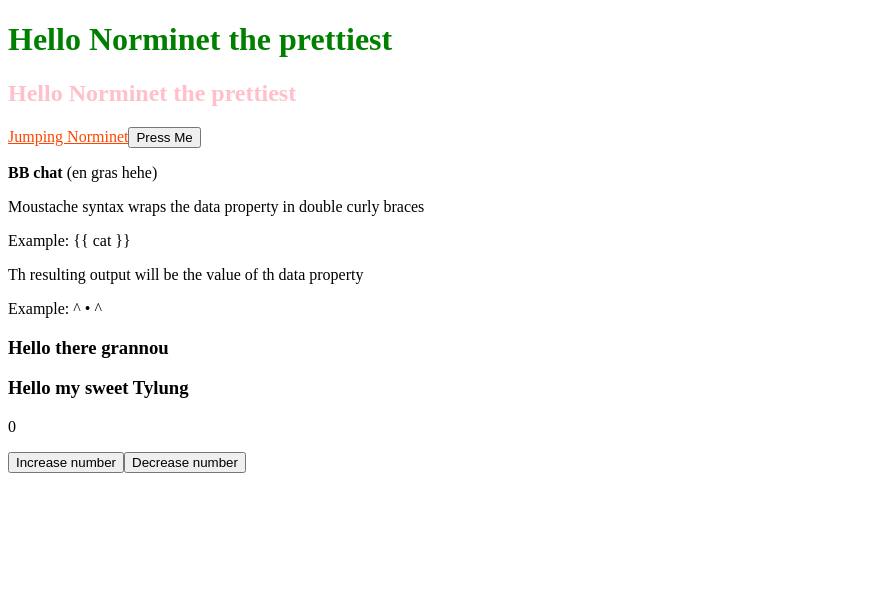
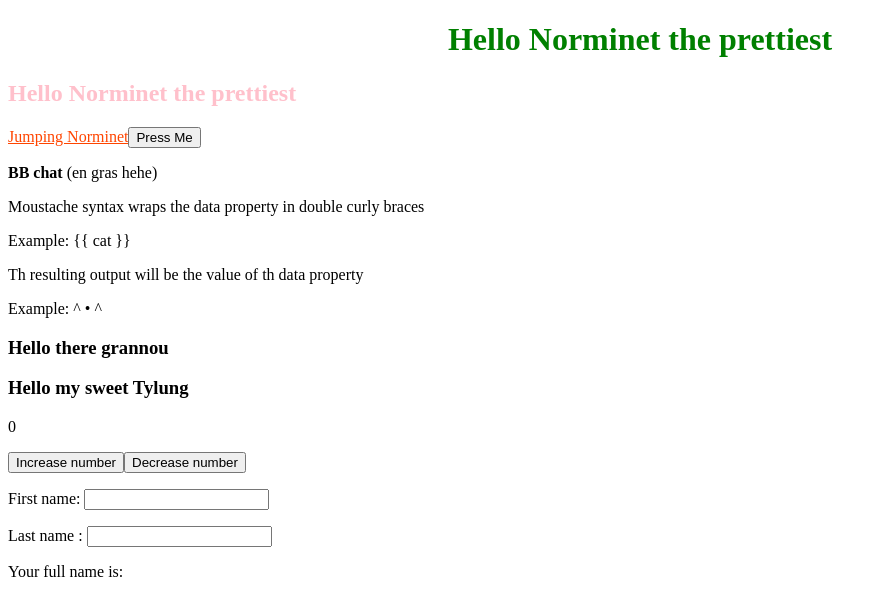
Before and after one commit to TheoZerbibi/ft_transcendence, a Vue app in the folder front/VueProjects/my-one-page-website/: page / in a window 1280 px wide. Shown: the top 616 px of the page, without its empty margins (0-887 px from the left). Built offline with nearby package versions, Linux system fonts and the light colour scheme.

Commit message:
video 06 ok

```diff
--- a/front/VueProjects/my-one-page-website/src/App.vue
+++ b/front/VueProjects/my-one-page-website/src/App.vue
@@ -30,6 +30,11 @@
   <p> {{ number }} </p>
   <button v-on:click="increment">Increase number</button>
   <button v-on:click="decrement">Decrease number</button>
+
+  <!-- Use input and display it-->
+  <p>First name: <input type="text" @input="getFirstName"></p>
+  <p>Last name : <input type="text" @input="getLastName"></p>
+  <p>Your full name is: {{ fullName }}</p>
 </template>
 
 <script>
@@ -45,7 +50,9 @@
         msg: '<strong>BB chat</strong> (en gras hehe)',
         cat: '^ • ^',
         userName: 'grannou',
-        number: 0
+        number: 0,
+        firstName: '',
+        lastName: ''
       }
     },
     methods:
@@ -65,15 +72,33 @@
       decrement()
       {
         this.number--
+      },
+      getFirstName(event)
+      {
+        this.firstName = event.target.value
+      },
+      getLastName(event)
+      {
+        this.lastName = event.target.value
+      }
+    },
+    computed:
+    {
+      fullName()
+      {
+        return this.firstName + ' ' + this.lastName
       }
     }
+
   }
 </script>
 
 <style scoped>
   h1
   {
-    color: green
+    color: green;
+    text-align: center;
+
   }
   h2
   {
```
Also changed, not shown: 1 other file (tests, documents, lock files or other folders).
